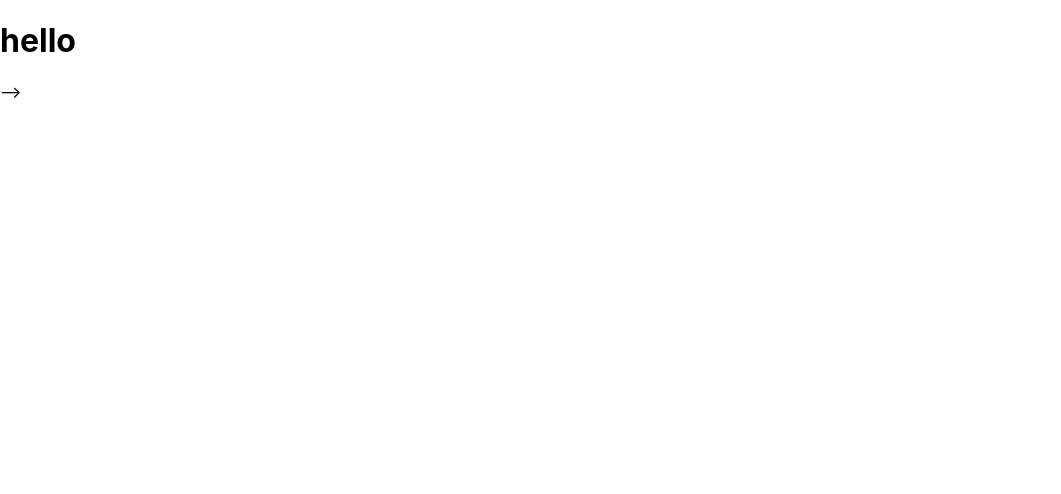
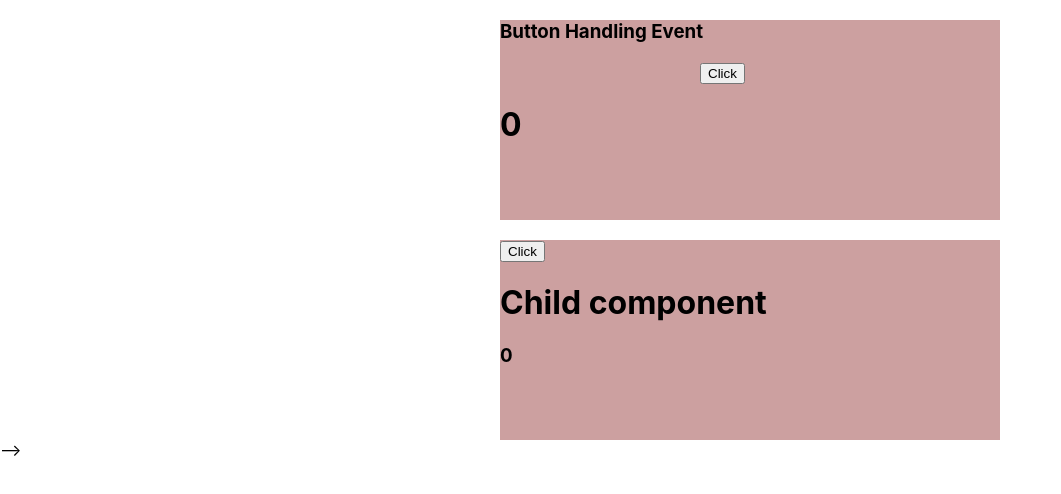
Before and after one commit to vivekkumarchimpu/EventHandling, a React (Create React App) app in the folder event/: page / in a window 1280 px wide. Shown: the top 494 px of the page, without its empty margins (0-1061 px from the left). Built offline with nearby package versions, Linux system fonts and the light colour scheme.

Commit message:
props handling

```diff
--- a/event/src/App.css
+++ b/event/src/App.css
@@ -36,3 +36,13 @@
     transform: rotate(360deg);
   }
 }
+.mainbox{
+  width: 500px;
+  height: 200px;
+  background-color: #cca0a0;
+  margin-left: 500px;
+  margin-top: 20px;
+}
+.btn1{
+  margin-left: 200px;
+}
--- a/event/src/App.js
+++ b/event/src/App.js
@@ -1,10 +1,13 @@
 import React from 'react';
 import './App.css';
+import ButtonHandling from './components/ButtonHandling';
+import PropsHandling from './components/PropsHandling';
 
 function App() {
   return (
     <>
-      <h1>hello</h1>
+      <ButtonHandling />
+      <PropsHandling />
     </>
   );
 }
--- /dev/null
+++ b/event/src/components/ButtonHandling.js
@@ -0,0 +1,17 @@
+import React, { useState } from "react";
+const ButtonHandling = () => {
+    const [count, setCount] = useState(0);
+    const clickHandle = () => {
+        setCount(count => count + 1);
+    }
+return(
+    <>
+        <div className="mainbox">
+            <h3>Button Handling Event</h3>
+            <button className="btn1" onClick={clickHandle}>Click</button>
+            <h1>{count}</h1>
+        </div>
+    </>
+)
+}
+export default ButtonHandling;
--- /dev/null
+++ b/event/src/components/PropsChild.js
@@ -0,0 +1,12 @@
+import React from 'react'
+
+function PropsChild(props) {
+    return (
+        <>
+            <h1>Child component</h1>
+            <h3>{props.value}</h3>
+        </>
+    )
+}
+
+export default PropsChild
--- /dev/null
+++ b/event/src/components/PropsHandling.js
@@ -0,0 +1,20 @@
+import React, { useState } from 'react'
+import PropsChild from './PropsChild';
+
+function PropsHandling() {
+    const [count, setCount] = useState(0);
+    const clickHandle = () => {
+        setCount(count => count + 1)
+    }
+    return (
+        <>
+            <div className='mainbox'>
+                <button onClick={clickHandle}>Click</button>
+                <PropsChild value={count} />
+            </div>
+
+        </>
+    )
+}
+
+export default PropsHandling;
```
